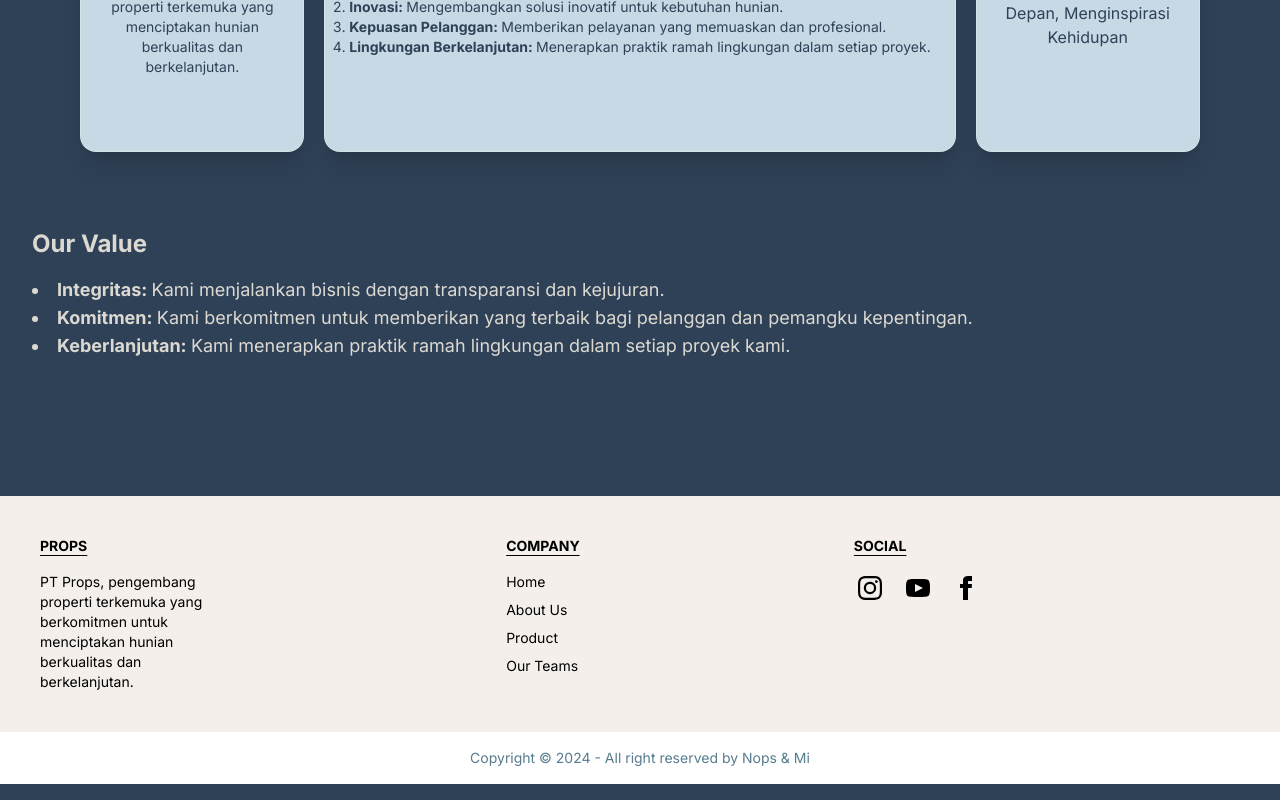
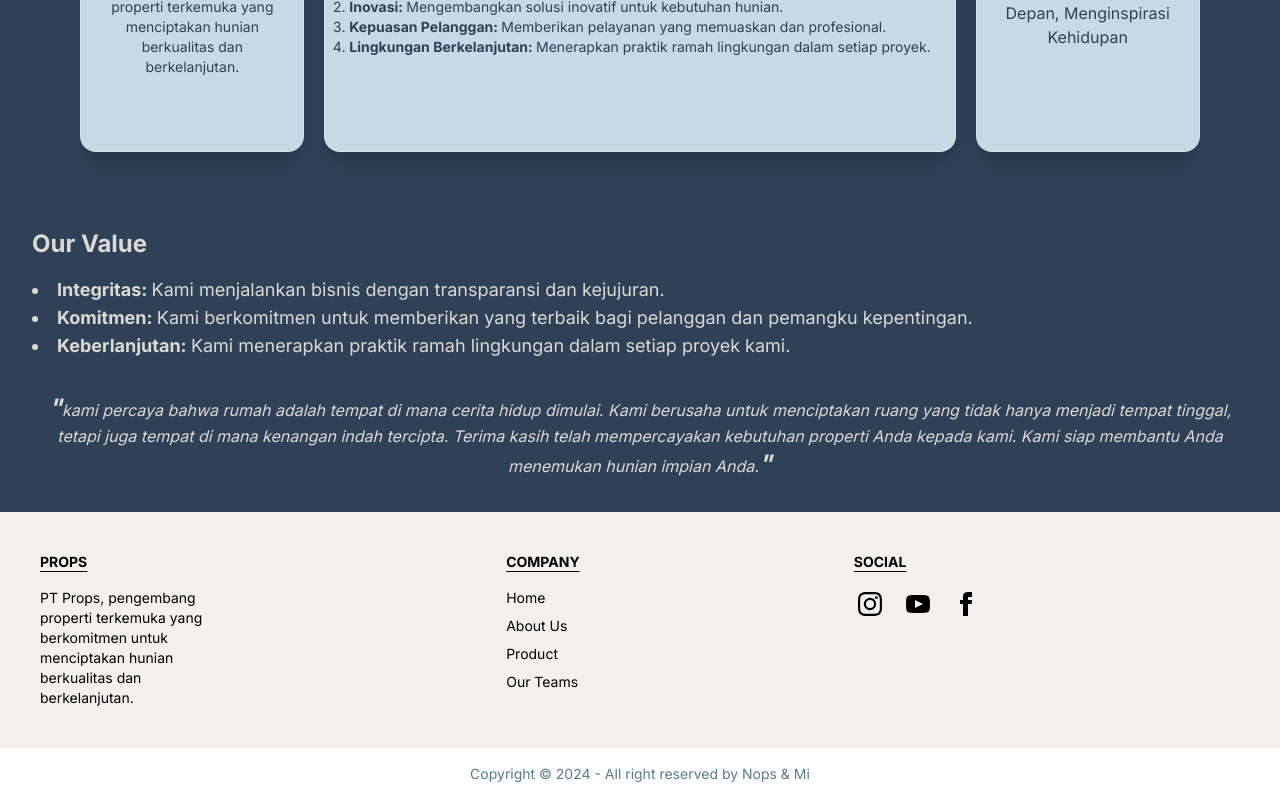
Before and after one commit to naufalh23/company-profile, a Next.js app: page /about in a window 1280 px wide. Shown: the part 925-1725 px from the top of the page. Built offline with nearby package versions, Linux system fonts and the light colour scheme.

Commit message:
updt-3 (fix color)

```diff
--- a/src/app/about/page.tsx
+++ b/src/app/about/page.tsx
@@ -72,13 +72,13 @@ export default function AboutUsPage() {
             praktik ramah lingkungan dalam setiap proyek kami.
           </li>
         </ul>
-        <p className="text-base my-8 text-center italic">
-          <span className="font-bold ">PT Props</span> kami percaya bahwa rumah
+        <p className="text-base my-8 text-center italic text-text3">
+          <span className="font-bold text-2xl">"</span>kami percaya bahwa rumah
           adalah tempat di mana cerita hidup dimulai. Kami berusaha untuk
           menciptakan ruang yang tidak hanya menjadi tempat tinggal, tetapi juga
           tempat di mana kenangan indah tercipta. Terima kasih telah
           mempercayakan kebutuhan properti Anda kepada kami. Kami siap membantu
-          Anda menemukan hunian impian Anda.
+          Anda menemukan hunian impian Anda.<span className="font-bold text-2xl">"</span>
         </p>
       </div>
     </section>
--- a/src/app/components/navbar.tsx
+++ b/src/app/components/navbar.tsx
@@ -26,13 +26,14 @@ export default function Navbar() {
     >
       <div className="navbar-start">
         <div className="dropdown">
-          <div tabIndex={0} role="button" className="btn btn-ghost lg:hidden">
+          <div tabIndex={0} role="button" className="btn btn-ghost lg:hidden text-text1">
             <svg
               xmlns="http://www.w3.org/2000/svg"
-              className="h-5 w-5"
+              className="h-5 w-5 fill-current"
               fill="none"
               viewBox="0 0 24 24"
               stroke="currentColor"
+
             >
               <path
                 strokeLinecap="round"
```
